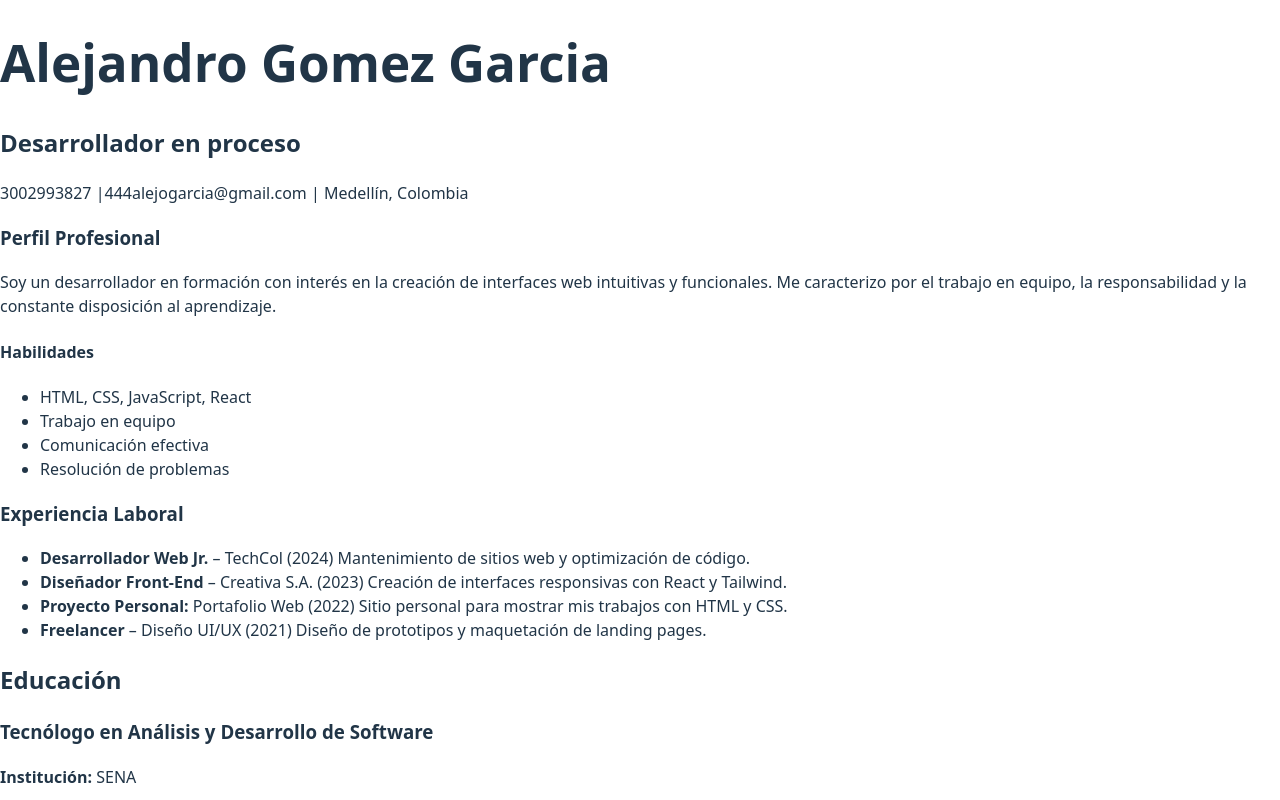
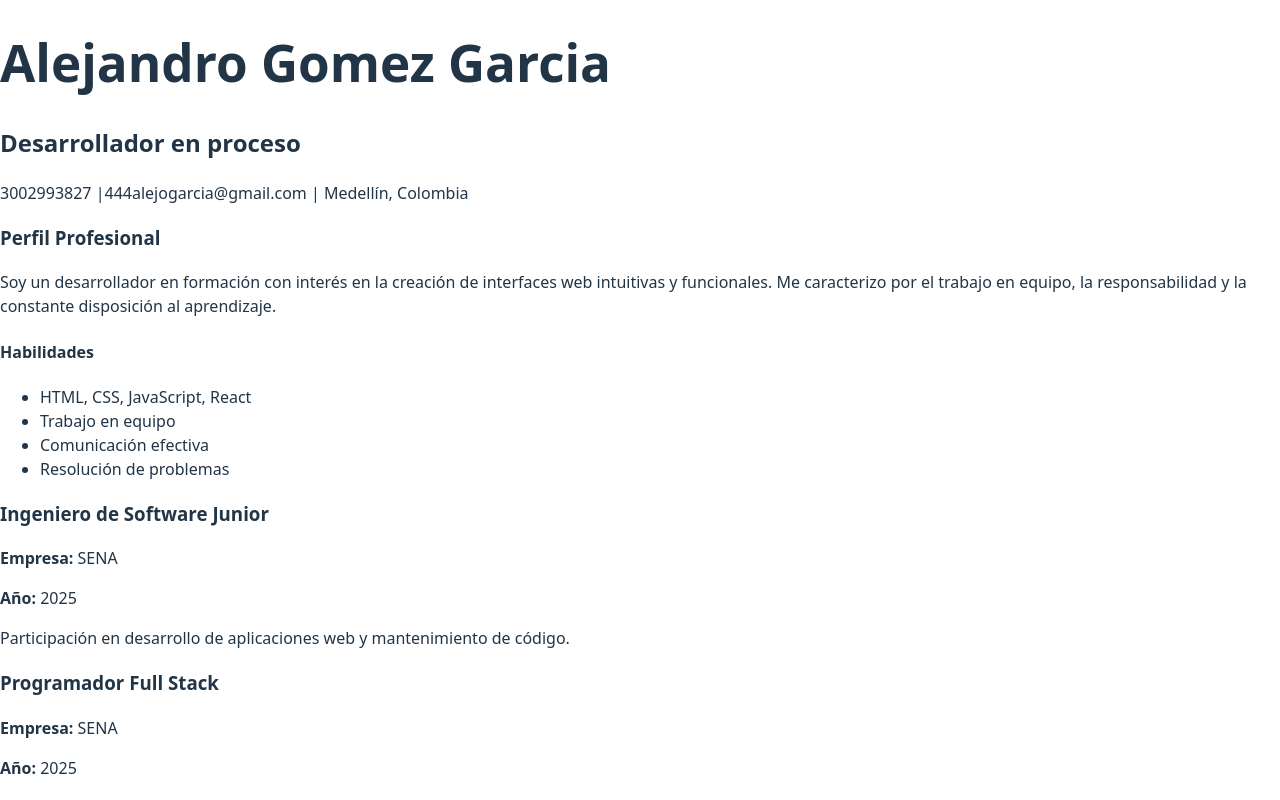
Before and after one commit to Alejo-081/exp_app, a React (Vite) app in the folder exp_app/: page / in a window 1280 px wide. Shown: the top 800 px of the page. Built offline with nearby package versions, Linux system fonts and the light colour scheme.

Commit message:
feat: componente StackTecnolgias dinamico y con renderizado condicicional

```diff
--- a/exp_app/src/Componentes/Experiencia.jsx
+++ b/exp_app/src/Componentes/Experiencia.jsx
@@ -1,26 +1,28 @@
 function Experiencia() {
+  const experiencias = [
+    { cargo: "Ingeniero de Software Junior", empresa: "SENA", año: 2025, descripcion: "Participación en desarrollo de aplicaciones web y mantenimiento de código." },
+    { cargo: "Programador Full Stack", empresa: "SENA", año: 2025, descripcion: "Implementación de frontend en React y backend con Node.js." },
+    { cargo: "Especialista en UX/UI", empresa: "SENA", año: 2025, descripcion: "Optimización de la experiencia del usuario y diseño de interfaces interactivas." },
+    { cargo: "Tester QA", empresa: "SENA", año: 2025, descripcion: "Ejecución de pruebas y reporte de errores en aplicaciones web." },
+    { cargo: "Administrador de Sistemas", empresa: "SENA", año: 2025, descripcion: "Configuración y mantenimiento de entornos de desarrollo y servidores." },
+    { cargo: "Consultor Tecnológico", empresa: "SENA", año: 2025, descripcion: "Asesoría en herramientas y procesos de transformación digital." },
+    { cargo: "Desarrollador de Aplicaciones Web", empresa: "SENA", año: 2025, descripcion: "Creación de soluciones responsivas con HTML, CSS y JavaScript." },
+    { cargo: "Gestor de Proyectos TI", empresa: "SENA", año: 2025, descripcion: "Coordinación de equipos de desarrollo y control de versiones en proyectos ágiles." },
+    { cargo: "Especialista en Bases de Datos", empresa: "SENA", año: 2025, descripcion: "Diseño y administración de bases de datos SQL y NoSQL." },
+    { cargo: "DevOps Junior", empresa: "SENA", año: 2025, descripcion: "Automatización de despliegues y monitoreo de servicios en la nube." }
+  ];
+
   return (
-    <section>
-      <h3>Experiencia Laboral</h3>
-      <ul>
-        <li>
-          <strong>Desarrollador Web Jr.</strong> – TechCol (2024)
-          Mantenimiento de sitios web y optimización de código.
-        </li>
-        <li>
-          <strong>Diseñador Front-End</strong> – Creativa S.A. (2023)
-          Creación de interfaces responsivas con React y Tailwind.
-        </li>
-        <li>
-          <strong>Proyecto Personal:</strong> Portafolio Web (2022)
-          Sitio personal para mostrar mis trabajos con HTML y CSS.
-        </li>
-        <li>
-          <strong>Freelancer</strong> – Diseño UI/UX (2021)
-          Diseño de prototipos y maquetación de landing pages.
-        </li>
-      </ul>
-    </section>
+    <div>
+      {experiencias.map((exp, index) => (
+        <div key={index}>
+          <h3>{exp.cargo}</h3>
+          <p><strong>Empresa:</strong> {exp.empresa}</p>
+          <p><strong>Año:</strong> {exp.año}</p>
+          <p>{exp.descripcion}</p>
+        </div>
+      ))}
+    </div>
   );
 }
 
```
Also changed, not shown: exp_app/src/Componentes/stackTecnologias.jsx (added, +37 -0 lines).
